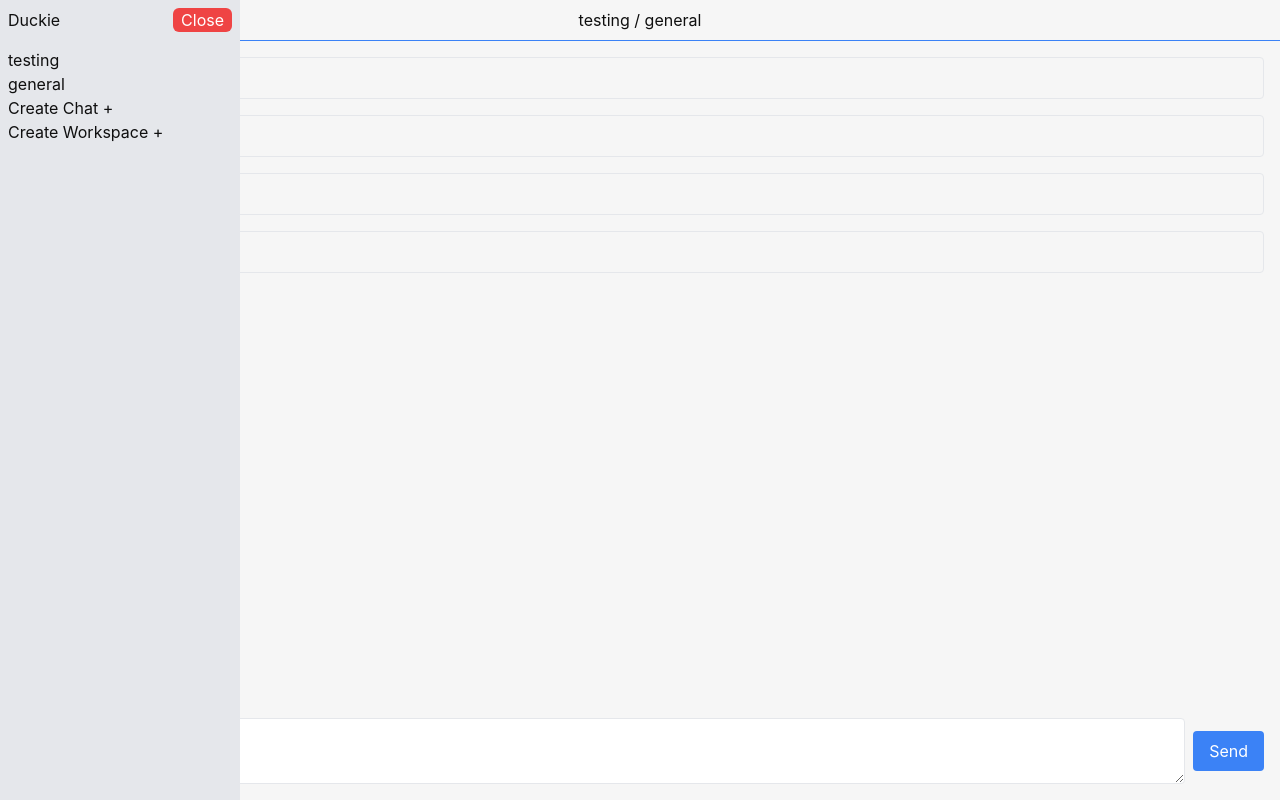
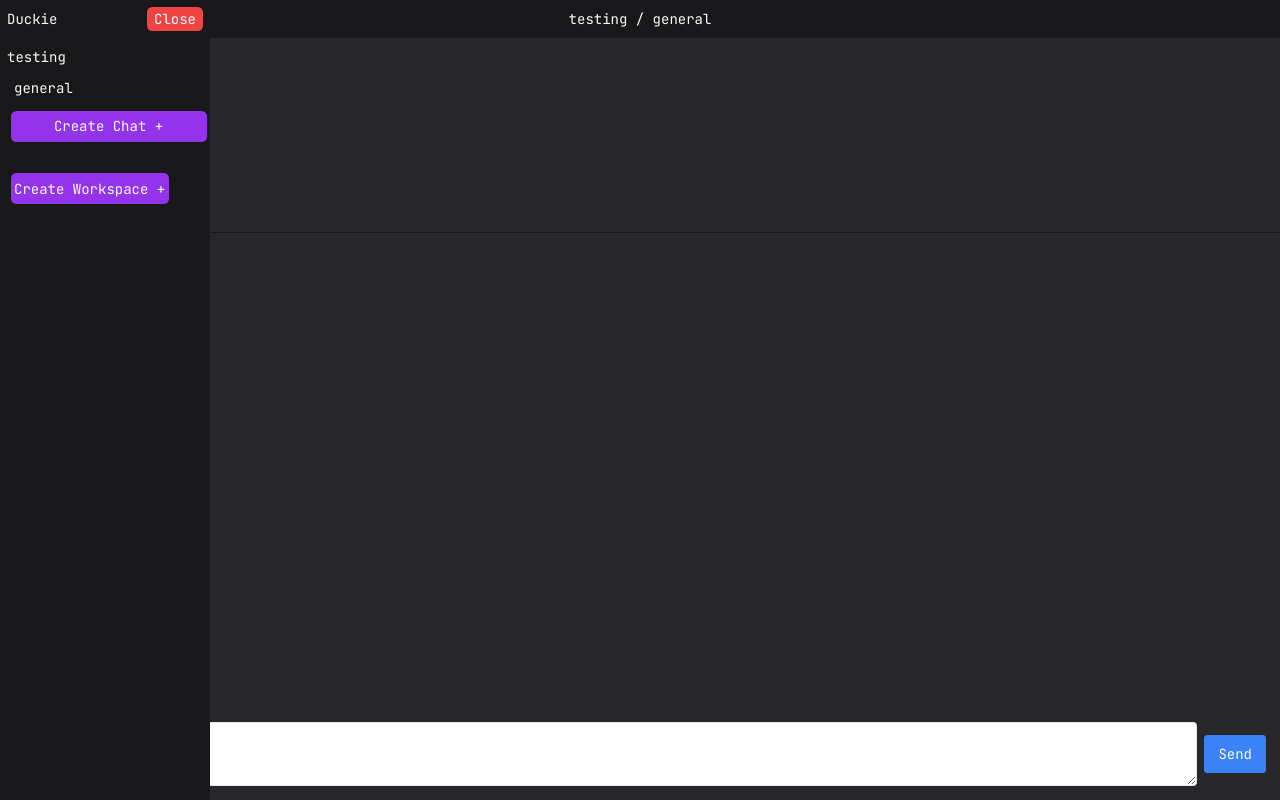
Before and after one commit to Hehk/duckie, a React (Vite) app: page / in a window 1280 px wide. Both pictures are taken after a click on the button "Open". Built offline with nearby package versions, Linux system fonts and the light colour scheme.

Commit message:
Cleaning up the ui a little, mostly the sidebar

```diff
--- a/src/app.tsx
+++ b/src/app.tsx
@@ -73,7 +73,7 @@ export const isSidePanelOpenAtom = atom(false)
 
 export default function App() {
   return (
-    <div className="h-screen flex flex-col">
+    <div className="h-screen flex flex-col bg-zinc-800 font-mono">
       <SidePanel />
       <TitleBar />
       <ChatPanel />
--- a/src/components/chat_panel.tsx
+++ b/src/components/chat_panel.tsx
@@ -45,9 +45,9 @@ export default function ChatPanel() {
 
   return (
     <div className="flex flex-col flex-grow">
-      <div className="overflow-auto p-4 space-y-4 flex-grow">
+      <div className="overflow-auto space-y-4 flex-grow">
         {messages.map((message) => (
-          <div key={message.id} className="border p-2 rounded">
+          <div key={message.id} className="text-zinc-50 p-2 last:border-b border-zinc-900" >
             {message.text}
           </div>
         ))}
--- a/src/components/side_panel.tsx
+++ b/src/components/side_panel.tsx
@@ -70,7 +70,7 @@ export default function SidePanel() {
 
   if (!isOpen) return null
 
-  return <div className="bg-gray-200 h-screen absolute w-60 p-2 z-10">
+  return <div className="bg-zinc-900 text-zinc-50 h-screen absolute w-60 p-2 z-10">
     <div className="flex justify-between">
       <h1>Duckie</h1>
       <button className="bg-red-500 text-white px-2 rounded-md" onClick={() => setIsOpen(false)}>Close</button>
@@ -78,17 +78,15 @@ export default function SidePanel() {
 
     <div className="mt-4">
       {Object.values(workspaces).map((workspace) => (
-        <div key={workspace.id}>
+        <div className="mb-8" key={workspace.id}>
           <h2>{workspace.name}</h2>
-          <div>
-            {Object.values(workspace.chats).map((chat) => (
-              <div key={chat.id} onClick={selectChat(workspace.id, chat.id)}>{chat.name}</div>
-            ))}
-          </div>
-          <button onClick={createChat(workspace.id)}>Create Chat +</button>
+          {Object.values(workspace.chats).map((chat) => (
+            <div className="hover:bg-zinc-700 rounded-md py-1 px-2 my-1" key={chat.id} onClick={selectChat(workspace.id, chat.id)}>{chat.name}</div>
+          ))}
+          <button className="bg-purple-600 p-1 m-1 rounded-md w-full" onClick={createChat(workspace.id)}>Create Chat +</button>
         </div>
       ))}
-      <button onClick={createWorkspace}>Create Workspace +</button>
+      <button className="bg-purple-600 p-1 m-1 rounded-md block" onClick={createWorkspace}>Create Workspace +</button>
     </div>
 
   </div>
--- a/src/components/title_bar.tsx
+++ b/src/components/title_bar.tsx
@@ -8,8 +8,8 @@ export default function TitleBar() {
   const workspaceName = workspaceState.workspaces[workspaceState.selectedWorkspace].name
   const chatName = workspaceState.workspaces[workspaceState.selectedWorkspace].chats[workspaceState.selectedChat].name
 
-  return <div className="flex border-b border-b-blue-500 p-2">
-    <button className="bg-red-500 text-white px-2 rounded-md absolute" onClick={() => setIsSidePanelOpen(true)}>Open</button>
+  return <div className="flex p-2 bg-zinc-900 text-zinc-50">
+    <button className="bg-purple-600 text-white px-2 rounded-md absolute" onClick={() => setIsSidePanelOpen(true)}>Open</button>
     <h1 className="m-auto">{workspaceName} / {chatName}</h1>
   </div>
 }
--- a/src/styles.css
+++ b/src/styles.css
@@ -1,10 +1,13 @@
+@import url('https://fonts.googleapis.com/css2?family=JetBrains+Mono&display=swap');
+
 @tailwind base;
 @tailwind components;
 @tailwind utilities;
 
+
 :root {
   font-family: Inter, Avenir, Helvetica, Arial, sans-serif;
-  font-size: 16px;
+  font-size: 14px;
   line-height: 24px;
   font-weight: 400;
 
--- a/tailwind.config.cjs
+++ b/tailwind.config.cjs
@@ -5,6 +5,10 @@ module.exports = {
     "./src/**/*.{js,ts,jsx,tsx}",
   ],
   theme: {
+    fontFamily: {
+      sans: ["Inter", "sans-serif"],
+      mono: ["JetBrains Mono", "monospace"],
+    },
     extend: {},
   },
   plugins: [],
```
